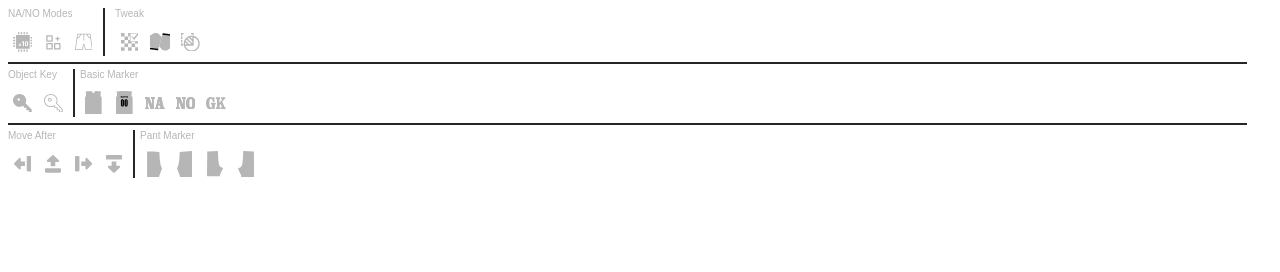
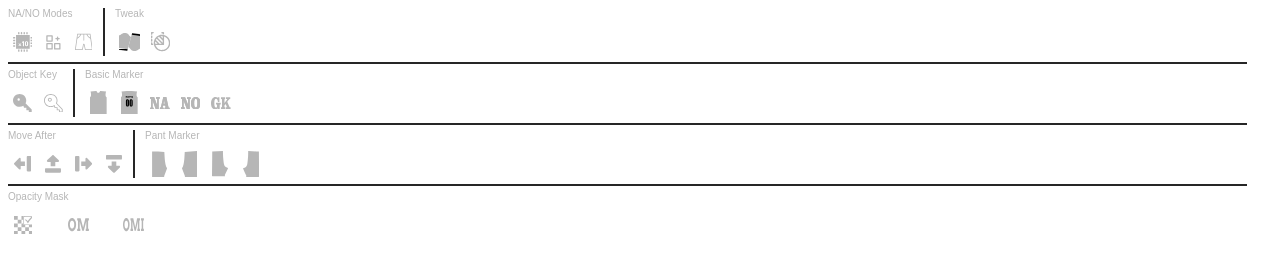
Before and after one commit to DevSA-009/JFT-Rapid, a website: page CLIENT/index.html in a window 1280 px wide. Drawn offline with Linux system fonts and the light colour scheme.

Commit message:
style: :children_crossing: new `OM` & `OMI` marker buttons

```diff
--- a/CLIENT/index.html
+++ b/CLIENT/index.html
@@ -62,27 +62,6 @@
                 <p class="adb-ilst-modes-text">Tweak</p>
 
                 <div class="button-container">
-
-                    <!-- Check opacity mask -->
-                    <div id="checkOpacityMask" class="adb-ilst-icon-btn">
-                        <?xml version="1.0" encoding="utf-8"?>
-                        <!-- Generator: Adobe Illustrator 27.4.1, SVG Export Plug-In . SVG Version: 6.00 Build 0)  -->
-                        <svg style="width: 85%;" fill="currentColor" xmlns="http://www.w3.org/2000/svg"
-                            viewBox="0 0 122.4 122.4" xml:space="preserve">
-                            <path
-                                d="M0 0h24.5v24.4H0zm24.4 24.7h24.5v24.4H24.4zM49 0h24.5v24.4H49zm48.8 0h24.5v24.4H97.8z" />
-                            <path
-                                d="M0 49h24.5v24.4H0zm49 0h24.5v24.4H49zm48.8 0h24.5v24.4H97.8zM0 98h24.5v24.4H0zm49 0h24.5v24.4H49zm48.8 0h24.5v24.4H97.8z" />
-                            <path d="M73.3 24.7h24.5v24.4H73.3zM24.4 73.3h24.5v24.4H24.4zm48.9 0h24.5v24.4H73.3z" />
-                            <path
-                                d="M122.3 7.4v44c0 1-.3 2-.7 3-1.2 2.5-3.9 4.2-6.9 4.2H68.9c-4.1 0-7.4-3-7.6-6.8V7.4c0-2.4 1-4.4 2.9-5.7l.5-.5c.3-.2.8-.5 1.1-.7 1-.3 1.9-.5 2.7-.5h46.6c1.2 0 2.5.5 3.6 1h.2l.5.5c.5.3.8.7 1.2 1.2.8 1.2 1.5 2.5 1.5 3.9.2.3.2.5.2.8"
-                                style="fill:#fff" />
-                            <path
-                                d="M122.3 8.3v43.2c0 3.6-2.5 6.4-5.9 7.3-.5.2-1 .2-1.7.2H69c-4.4 0-7.6-3.2-7.6-7.3v-44C61.6 3.5 64.8.3 69 .3h46c1.9 0 3.7.7 5.1 2-1 .8-2.5 1.4-3.6 2.2-.2.2-.3.2-.5 0-.5 0-1-.2-1.4-.2H69.4c-2.5 0-3.7 1.4-3.7 3.6v43.5c0 2.4 1.4 3.6 3.7 3.6h45.2c2.4 0 3.7-1.4 3.7-3.6V13.7c0-.5.2-.8.3-1 1-1.2 2.2-2.4 3.4-3.6 0-.5 0-.5.3-.8" />
-                            <path
-                                d="M122.1 8.5c-12 12.7-22.5 24.4-30.4 39.6-.2.5-.8.5-1.2 0-4.6-9.3-11.2-17.1-20-23-.5-.3-.3-1 .2-1l1.9-.3c3.7-.5 7.1.7 9.8 2.5 2.9 1.7 5.1 3.9 7.4 6.3l.8.8c.2-.2.3-.5.5-.7 1.4-2 2.9-4.2 4.2-6.1 3.4-4.9 7.1-9.5 11.3-13.9 3.2-3.2 6.6-6.4 10.1-9 .8-.5.8-2 1.5-2.7.2-.2.5-.2.8-.2 1.2.8 3 3 3 5.2v2c.3.3.1.5.1.5" />
-                        </svg>
-                    </div>
 
                     <!-- 2 Set Full Sleeve Generator -->
                     <div id="2SetFSlv" class="adb-ilst-icon-btn">
@@ -155,7 +134,7 @@
             </div>
 
             <!-- Basic Marker Buttons-->
-            <div>
+            <div style="margin-left: 0.313rem;">
                 <p class="adb-ilst-modes-text">Basic Marker</p>
 
                 <div class="button-container">
@@ -275,7 +254,7 @@
             </div>
 
             <!-- Pant Markers Buttons -->
-            <div>
+            <div style="margin-left: 0.313rem;">
                 <p class="adb-ilst-modes-text">Pant Marker</p>
                 <div class="button-container">
 
@@ -318,6 +297,59 @@
         </div>
     </div>
 
+    <div class="adb-ilst-divider-h"></div>
+
+    <!-- Container for Opacity Mask Check & Marker -->
+    <div>
+        <p class="adb-ilst-modes-text">Opacity Mask</p>
+
+        <div class="button-container">
+
+            <!-- Check opacity mask -->
+            <div title="Check if an opacity mask exists." id="checkOpacityMask" class="adb-ilst-icon-btn">
+                <?xml version="1.0" encoding="utf-8"?>
+                <!-- Generator: Adobe Illustrator 27.4.1, SVG Export Plug-In . SVG Version: 6.00 Build 0)  -->
+                <svg style="width: 85%;" fill="currentColor" xmlns="http://www.w3.org/2000/svg"
+                    viewBox="0 0 122.4 122.4" xml:space="preserve">
+                    <path d="M0 0h24.5v24.4H0zm24.4 24.7h24.5v24.4H24.4zM49 0h24.5v24.4H49zm48.8 0h24.5v24.4H97.8z" />
+                    <path
+                        d="M0 49h24.5v24.4H0zm49 0h24.5v24.4H49zm48.8 0h24.5v24.4H97.8zM0 98h24.5v24.4H0zm49 0h24.5v24.4H49zm48.8 0h24.5v24.4H97.8z" />
+                    <path d="M73.3 24.7h24.5v24.4H73.3zM24.4 73.3h24.5v24.4H24.4zm48.9 0h24.5v24.4H73.3z" />
+                    <path
+                        d="M122.3 7.4v44c0 1-.3 2-.7 3-1.2 2.5-3.9 4.2-6.9 4.2H68.9c-4.1 0-7.4-3-7.6-6.8V7.4c0-2.4 1-4.4 2.9-5.7l.5-.5c.3-.2.8-.5 1.1-.7 1-.3 1.9-.5 2.7-.5h46.6c1.2 0 2.5.5 3.6 1h.2l.5.5c.5.3.8.7 1.2 1.2.8 1.2 1.5 2.5 1.5 3.9.2.3.2.5.2.8"
+                        style="fill:#fff" />
+                    <path
+                        d="M122.3 8.3v43.2c0 3.6-2.5 6.4-5.9 7.3-.5.2-1 .2-1.7.2H69c-4.4 0-7.6-3.2-7.6-7.3v-44C61.6 3.5 64.8.3 69 .3h46c1.9 0 3.7.7 5.1 2-1 .8-2.5 1.4-3.6 2.2-.2.2-.3.2-.5 0-.5 0-1-.2-1.4-.2H69.4c-2.5 0-3.7 1.4-3.7 3.6v43.5c0 2.4 1.4 3.6 3.7 3.6h45.2c2.4 0 3.7-1.4 3.7-3.6V13.7c0-.5.2-.8.3-1 1-1.2 2.2-2.4 3.4-3.6 0-.5 0-.5.3-.8" />
+                    <path
+                        d="M122.1 8.5c-12 12.7-22.5 24.4-30.4 39.6-.2.5-.8.5-1.2 0-4.6-9.3-11.2-17.1-20-23-.5-.3-.3-1 .2-1l1.9-.3c3.7-.5 7.1.7 9.8 2.5 2.9 1.7 5.1 3.9 7.4 6.3l.8.8c.2-.2.3-.5.5-.7 1.4-2 2.9-4.2 4.2-6.1 3.4-4.9 7.1-9.5 11.3-13.9 3.2-3.2 6.6-6.4 10.1-9 .8-.5.8-2 1.5-2.7.2-.2.5-.2.8-.2 1.2.8 3 3 3 5.2v2c.3.3.1.5.1.5" />
+                </svg>
+            </div>
+
+            <!-- Mark opacity mask -->
+            <div title="Mark object for opacity mask for operation" id="markOpacityMask" class="adb-ilst-icon-btn">
+                <svg style="width: 95%;" fill="currentColor" xmlns="http://www.w3.org/2000/svg"
+                    viewBox="0 0 121.17 76.67">
+                    <path
+                        d="M23.46 76.65c-2.2 0-4.3-.46-6.3-1.37-2.01-.91-3.88-2.2-5.62-3.86s-3.32-3.65-4.74-5.98-2.63-4.91-3.63-7.76q-1.5-4.275-2.34-9.15C.28 45.29 0 41.89 0 38.34s.28-6.95.83-10.22 1.33-6.33 2.34-9.17c1-2.85 2.21-5.43 3.63-7.76s3-4.32 4.74-5.98 3.61-2.94 5.62-3.86Q20.175 0 23.46 0c3.285 0 4.3.46 6.32 1.37s3.89 2.2 5.63 3.86 3.32 3.65 4.74 5.98 2.64 4.91 3.65 7.76 1.8 5.9 2.35 9.17.83 6.68.83 10.22-.28 6.9-.83 10.17-1.34 6.33-2.35 9.17c-1.01 2.85-2.23 5.43-3.65 7.76s-3 4.32-4.74 5.98-3.62 2.94-5.63 3.86c-2.02.91-4.12 1.37-6.32 1.37zm0-15.32q2.79 0 5.1-1.83c1.55-1.22 2.88-2.88 3.98-4.98q1.665-3.15 2.58-7.32c.915-4.17.91-5.73.91-8.86s-.31-6.13-.93-8.93-1.49-5.25-2.61-7.34c-1.12-2.1-2.45-3.76-3.98-4.98-1.54-1.22-3.22-1.83-5.06-1.83s-3.52.61-5.06 1.83-2.86 2.88-3.97 4.98-1.98 4.55-2.61 7.34-.94 5.77-.94 8.93.31 6.08.94 8.86 1.5 5.22 2.61 7.32 2.43 3.76 3.97 4.98 3.22 1.83 5.06 1.83zm29.89.63h4.51V14.8h-4.51V1.38h19.97l14.31 53.36 13.28-53.36h20.26V14.8h-4.51v47.18h4.45v13.37h-18.15V61.98h3.33V19.43L91.76 74.45h-8.99L67.98 20.89v41.08h3.62v13.37H53.36V61.97h-.01z" />
+                </svg>
+            </div>
+
+            <!-- Mark opacity mask -->
+            <div title="Mark object for opacity mask invert for operation" id="markOpacityMaskInvert"
+                class="adb-ilst-icon-btn">
+                <svg style="width: 95%;" fill="currentColor" xmlns="http://www.w3.org/2000/svg"
+                    viewBox="0 0 121.17 76.66">
+                    <path
+                        d="M19.06 76.66c-1.79 0-3.49-.46-5.12-1.37s-3.15-2.2-4.56-3.86-2.7-3.65-3.85-5.98-2.14-4.91-2.95-7.76-1.45-5.9-1.9-9.15S0 41.89 0 38.34s.23-6.95.68-10.22 1.08-6.33 1.9-9.17c.82-2.85 1.8-5.43 2.95-7.76s2.43-4.32 3.85-5.98c1.41-1.66 2.93-2.94 4.56-3.86 1.63-.91 3.34-1.37 5.12-1.37s3.5.46 5.13 1.37c1.64.91 3.16 2.2 4.58 3.86s2.7 3.65 3.85 5.98 2.14 4.91 2.96 7.76 1.46 5.9 1.91 9.17.68 6.68.68 10.22-.23 6.9-.68 10.17-1.09 6.33-1.91 9.17c-.82 2.85-1.81 5.43-2.96 7.76s-2.44 4.32-3.85 5.98-2.94 2.94-4.58 3.86c-1.64.91-3.35 1.37-5.13 1.37Zm0-15.32c1.51 0 2.89-.61 4.15-1.83s2.34-2.88 3.24-4.98 1.6-4.54 2.09-7.32.74-5.73.74-8.86-.25-6.13-.75-8.93-1.21-5.25-2.12-7.34q-1.365-3.15-3.24-4.98t-4.11-1.83c-2.235 0-2.86.61-4.11 1.83s-2.32 2.88-3.22 4.98-1.61 4.55-2.12 7.34c-.51 2.8-.77 5.77-.77 8.93s.26 6.08.77 8.86 1.22 5.22 2.12 7.32 1.98 3.76 3.22 4.98q1.875 1.83 4.11 1.83m24.28.63h3.67V14.79h-3.67V1.37h16.22l11.62 53.38L81.97 1.37h16.46v13.42h-3.67v47.19h3.61v13.37H83.63V61.98h2.7V19.42l-11.8 55.04h-7.31L55.21 20.88v41.09h2.94v13.37H43.33V61.97Zm60.96-60.6h16.87v13.37h-4.16v47.23h4.16v13.37H104.3V61.97h4.08V14.74h-4.08z" />
+                </svg>
+            </div>
+
+
+
+
+        </div>
+    </div>
+
     <script type="text/javascript" src="CSInterface.js"></script>
     <script type="text/javascript" src="main.js"></script>
     <script type="text/javascript">
--- a/CLIENT/main.js
+++ b/CLIENT/main.js
@@ -88,6 +88,8 @@ const markPantFrontRBtn = selectElementById(`markPantFrontR`);
 const markPantFrontLBtn = selectElementById(`markPantFrontL`);
 const markPantBackRBtn = selectElementById(`markPantBackR`);
 const markPantBackLBtn = selectElementById(`markPantBackL`);
+const markOpacityMask = selectElementById(`markOpacityMask`);
+const markOpacityMaskInvert = selectElementById(`markOpacityMaskInvert`);
 
 markFrontBtn.onclick = () => {
     csInterface.evalScript("Organizer.objectMarkByName('FRONT')");
@@ -116,6 +118,12 @@ markPantBackRBtn.onclick = () => {
 markPantBackLBtn.onclick = () => {
     csInterface.evalScript("Organizer.objectMarkByName('PANT_B_L')");
 }
+markOpacityMask.onclick = () => {
+    csInterface.evalScript("Organizer.objectMarkByName('OM-SA')");
+}
+markOpacityMaskInvert.onclick = () => {
+    csInterface.evalScript("Organizer.objectMarkByName('OMI-SA')");
+}
 
 /**
  *
```
